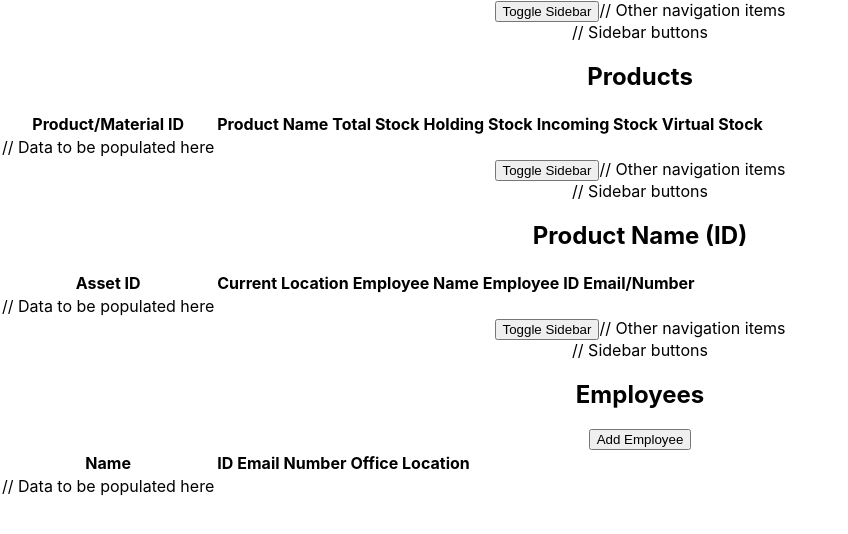
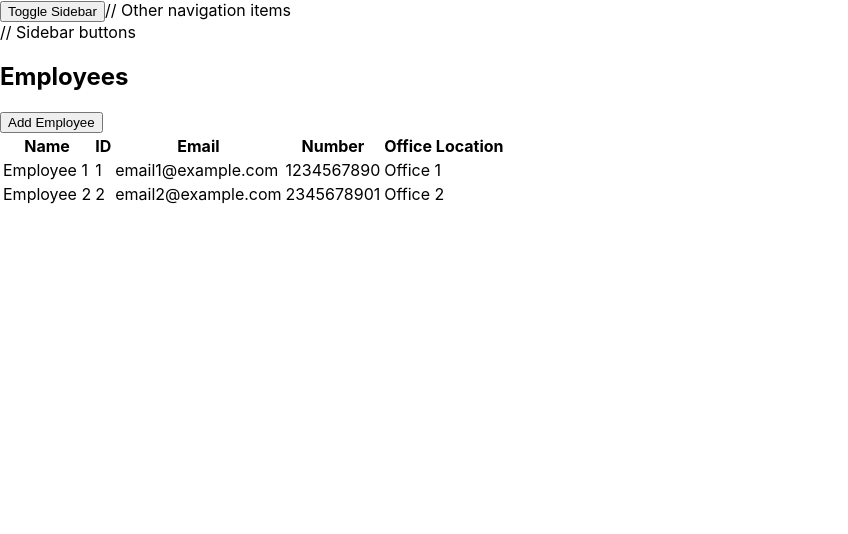
Before and after one commit to tchan24/invman, a React (Create React App) app: page /employees in a window 1280 px wide. Shown: the top 534 px of the page, without its empty margins (0-848 px from the left). Built offline with nearby package versions, Linux system fonts and the light colour scheme.

Commit message:
modified:   package-lock.json 	modified:   package.json 	modified:   src/App.js 	modified:   src/EmployeePage.js 	modified:   src/HomePage.js 	modified:   src/StockPage.js

```diff
--- a/package.json
+++ b/package.json
@@ -8,6 +8,7 @@
     "@testing-library/user-event": "^13.5.0",
     "react": "^18.2.0",
     "react-dom": "^18.2.0",
+    "react-router-dom": "^6.14.1",
     "react-scripts": "5.0.1",
     "web-vitals": "^2.1.4"
   },
--- a/src/App.js
+++ b/src/App.js
@@ -1,16 +1,22 @@
+import React from 'react';
+import {
+  BrowserRouter as Router,
+  Routes,
+  Route
+} from 'react-router-dom';
 import HomePage from './HomePage';
 import StockPage from './StockPage';
 import EmployeePage from './EmployeePage';
 
-import './App.css';
-
 function App() {
   return (
-    <div className="App">
-      <HomePage />
-      <StockPage />
-      <EmployeePage />
-    </div>
+    <Router>
+      <Routes>
+        <Route path='/' exact element={<HomePage/>} />
+        <Route path='/stock/:id' element={<StockPage/>} />
+        <Route path='/employees' element={<EmployeePage/>} />
+      </Routes>
+    </Router>
   );
 }
 
--- a/src/EmployeePage.js
+++ b/src/EmployeePage.js
@@ -1,6 +1,12 @@
-import React from 'react';
+import React, { useState } from 'react';
 
 function EmployeePage() {
+  const [employees, setEmployees] = useState([
+    {id: 1, name: 'Employee 1', email: 'email1@example.com', number: '1234567890', location: 'Office 1'},
+    {id: 2, name: 'Employee 2', email: 'email2@example.com', number: '2345678901', location: 'Office 2'},
+    // More employees here...
+  ]);
+
   return (
     <div>
       <nav>
@@ -24,7 +30,15 @@ function EmployeePage() {
             </tr>
           </thead>
           <tbody>
-            // Data to be populated here
+            {employees.map((employee) => (
+              <tr key={employee.id}>
+                <td>{employee.name}</td>
+                <td>{employee.id}</td>
+                <td>{employee.email}</td>
+                <td>{employee.number}</td>
+                <td>{employee.location}</td>
+              </tr>
+            ))}
           </tbody>
         </table>
       </div>
--- a/src/HomePage.js
+++ b/src/HomePage.js
@@ -1,6 +1,13 @@
-import React from 'react';
+import React, { useState } from 'react';
+import { Link } from 'react-router-dom';
 
 function HomePage() {
+  const [products, setProducts] = useState([
+    {id: 1, name: 'Product 1', total: 100, holding: 50, incoming: 25, virtual: 75},
+    {id: 2, name: 'Product 2', total: 200, holding: 100, incoming: 50, virtual: 150},
+    // More products here...
+  ]);
+
   return (
     <div>
       <nav>
@@ -24,7 +31,16 @@ function HomePage() {
             </tr>
           </thead>
           <tbody>
-            // Data to be populated here
+            {products.map((product) => (
+              <tr key={product.id}>
+                <td>{product.id}</td>
+                <td>{product.name}</td>
+                <td><Link to={`/stock/${product.id}`}>{product.total}</Link></td>
+                <td><Link to={`/stock/${product.id}`}>{product.holding}</Link></td>
+                <td><Link to={`/stock/${product.id}`}>{product.incoming}</Link></td>
+                <td><Link to={`/stock/${product.id}`}>{product.virtual}</Link></td>
+              </tr>
+            ))}
           </tbody>
         </table>
       </div>
--- a/src/StockPage.js
+++ b/src/StockPage.js
@@ -1,6 +1,14 @@
-import React from 'react';
+import React, { useState } from 'react';
+import { useParams } from 'react-router-dom';
 
 function StockPage() {
+  let { id } = useParams();
+  const [product, setProduct] = useState({id: id, name: 'Product ' + id, assets: [
+    {assetId: id + '_1', location: 'Location 1', employee: 'Employee 1', employeeId: '1', email: 'email@example.com'},
+    {assetId: id + '_2', location: 'Location 2', employee: 'Employee 2', employeeId: '2', email: 'email@example.com'},
+    // More assets here...
+  ]});
+
   return (
     <div>
       <nav>
@@ -11,7 +19,7 @@ function StockPage() {
         // Sidebar buttons
       </div>
       <div id="content">
-        <h2>Product Name (ID)</h2>
+        <h2>{product.name} ({product.id})</h2>
         <table>
           <thead>
             <tr>
@@ -23,7 +31,15 @@ function StockPage() {
             </tr>
           </thead>
           <tbody>
-            // Data to be populated here
+            {product.assets.map((asset) => (
+              <tr key={asset.assetId}>
+                <td>{asset.assetId}</td>
+                <td>{asset.location}</td>
+                <td>{asset.employee}</td>
+                <td>{asset.employeeId}</td>
+                <td>{asset.email}</td>
+              </tr>
+            ))}
           </tbody>
         </table>
       </div>
```
Also changed, not shown: 1 other file (tests, documents, lock files or other folders).
